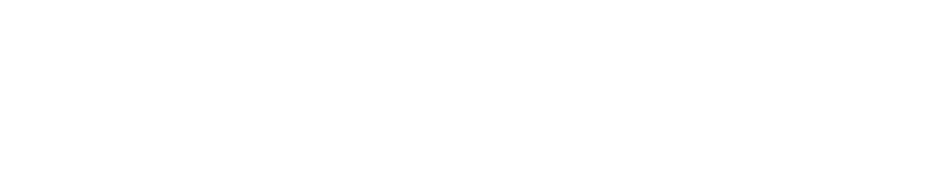
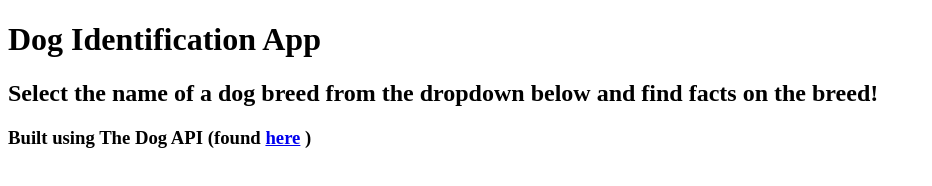
Before and after one commit to ktkelly11/SBA4, a plain HTML site: page index.html in a window 1280 px wide. Shown: the whole page, without its empty margins (0-932 px from the left). Drawn offline with Linux system fonts and the light colour scheme.

Commit message:
Finally starting ont the HTML and CSS

```diff
--- a/index.html
+++ b/index.html
@@ -6,5 +6,17 @@
     <title>Advanced JavaScript SBA</title>
     <script defer src="index.mjs" type="module"></script>
   </head>
-  <body></body>
+  <body>
+    <div class="full-container">
+      <h1>Dog Identification App</h1>
+      <h2>
+        Select the name of a dog breed from the dropdown below and find facts on
+        the breed!
+      </h2>
+      <h3>Built using The Dog API (found <a href="thedogapi.com">here</a> )</h3>
+      <div id="content">
+        <div id="photo"></div>
+      </div>
+    </div>
+  </body>
 </html>
```
Also changed, not shown: 1 other file.
